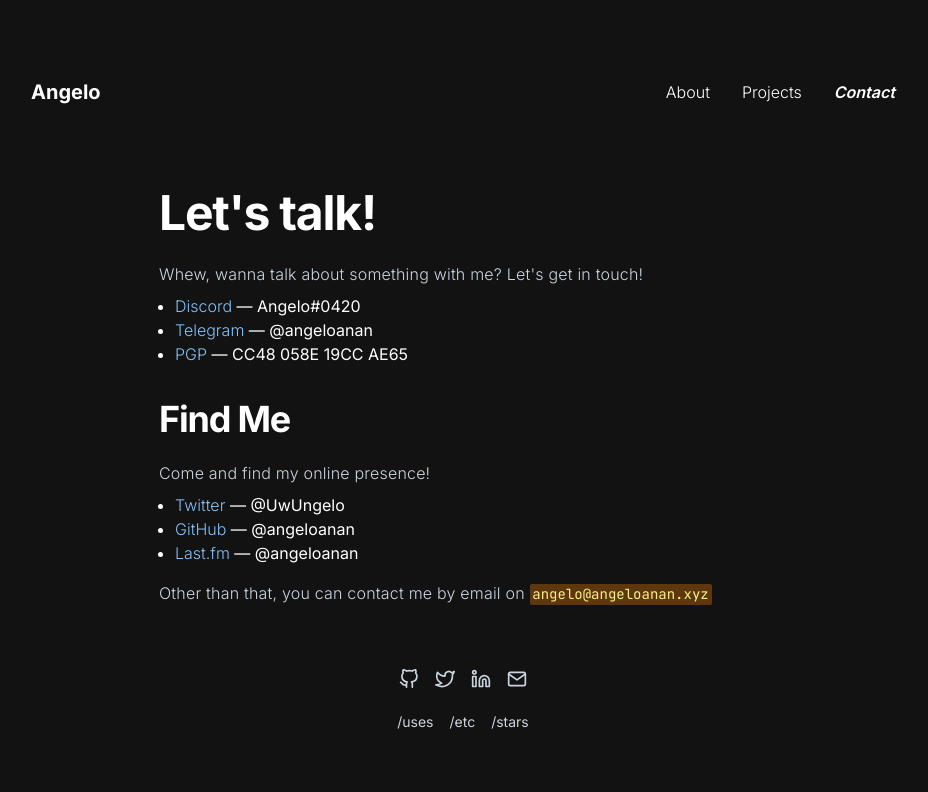
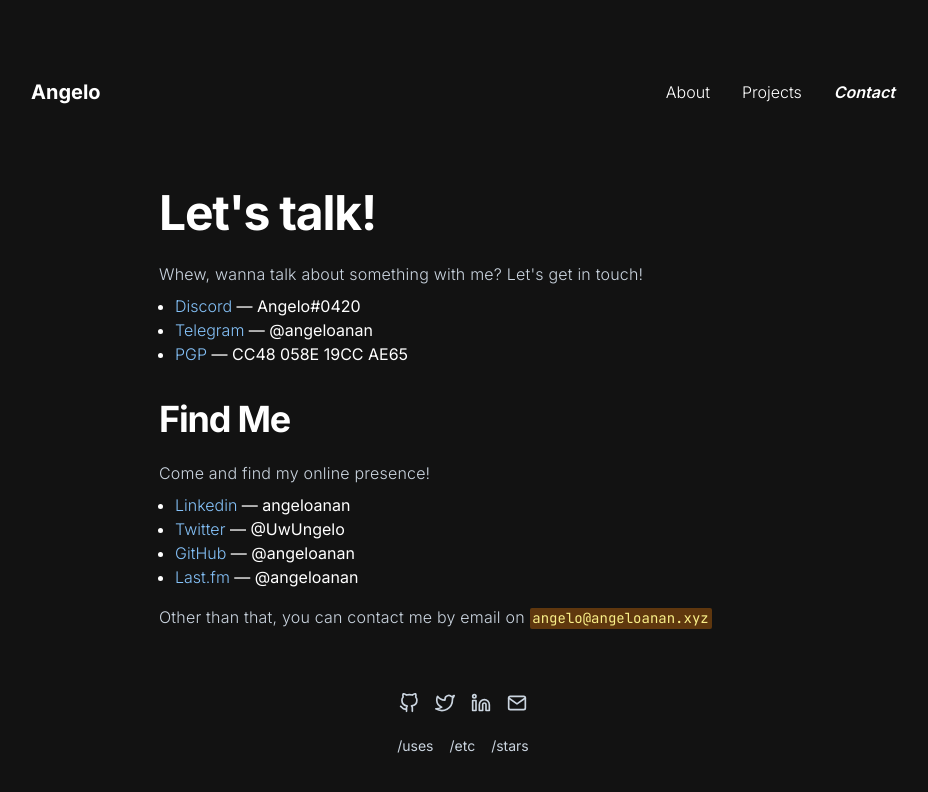
Before and after one commit to angeloanan/angeloanan.xyz, a Next.js app: page /contact in a window 1280 px wide. Shown: the top 792 px of the page, without its empty margins (177-1105 px from the left). Built offline with nearby package versions, Linux system fonts and the light colour scheme.

Commit message:
feat(contact): include linkedin

```diff
--- a/src/pages/contact.tsx
+++ b/src/pages/contact.tsx
@@ -74,6 +74,11 @@ const ContactsPage: React.FC = () => {
         <TextParagraph>Come and find my online presence!</TextParagraph>
         <UnorderedList mt={2}>
           <ContactsListItem
+            platform='Linkedin'
+            description='angeloanan'
+            url='https://www.linkedin.com/in/angeloanan/'
+          />
+          <ContactsListItem
             platform='Twitter'
             description='@UwUngelo'
             url='https://twitter.com/uwungelo'
```
